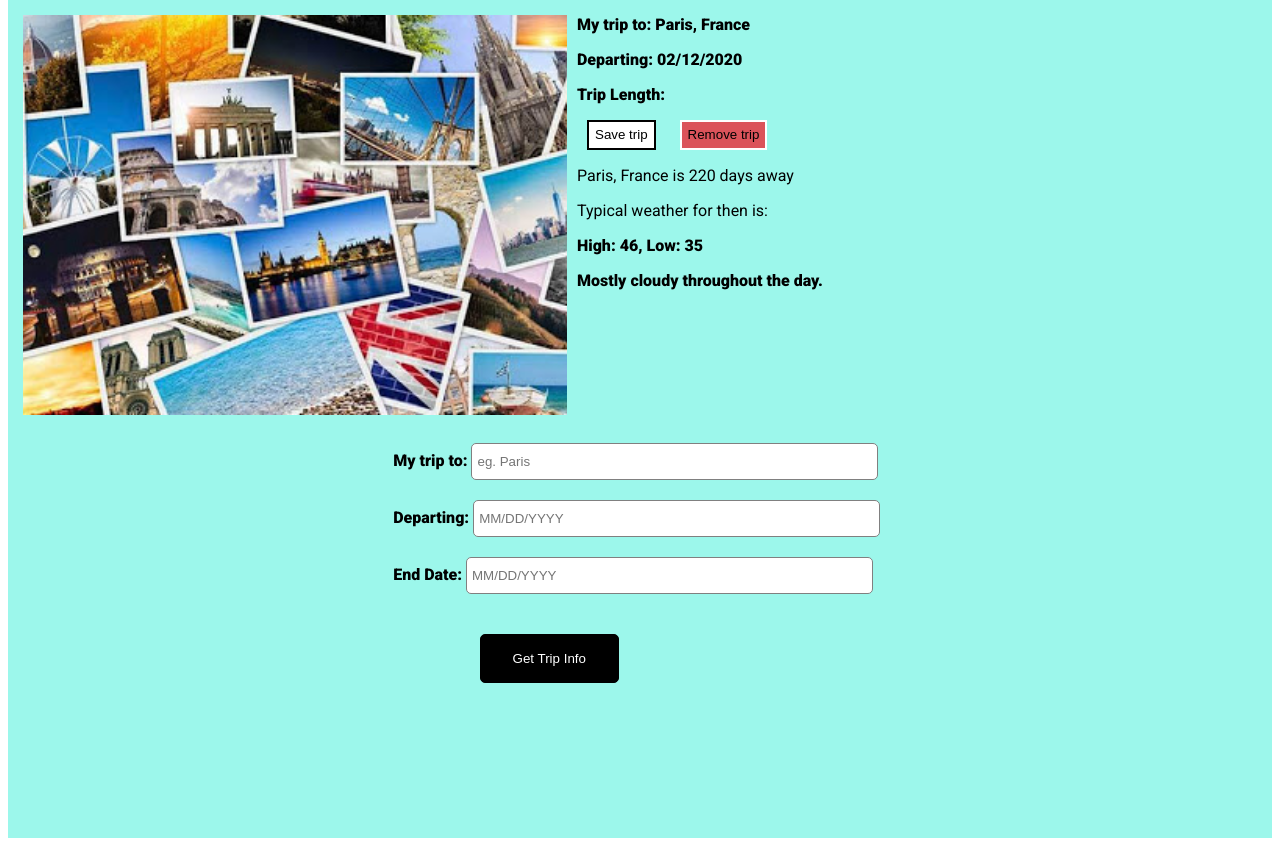
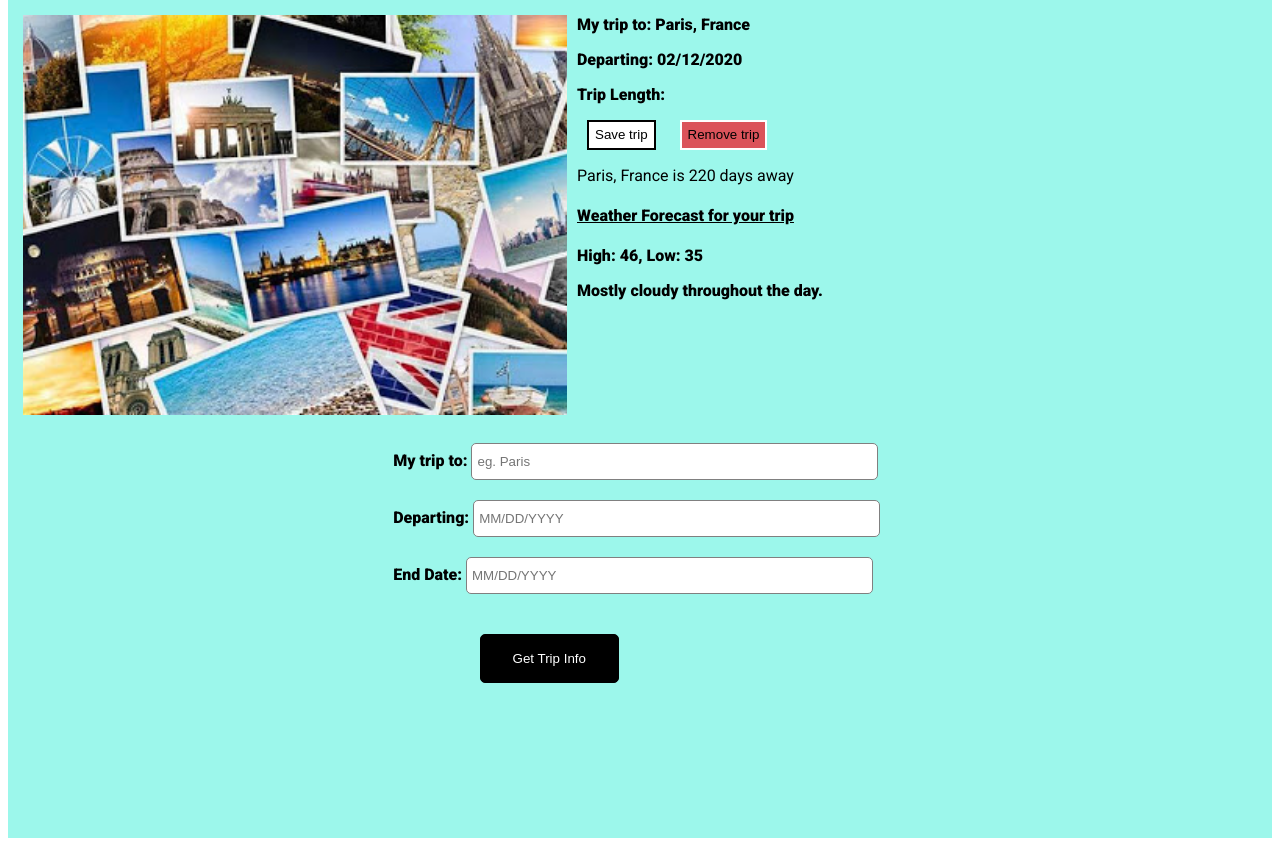
Before and after one commit to anantakrroy/FrontendNanodegree, a website built with webpack: page TravelApp_Capstone/src/client/views/index.html in a window 1280 px wide. Shown: the part 89-935 px from the top of the page. Built offline with nearby package versions, Linux system fonts and the light colour scheme.

Commit message:
Updated views and styles

```diff
--- a/TravelApp_Capstone/src/client/styles/style.scss
+++ b/TravelApp_Capstone/src/client/styles/style.scss
@@ -1,5 +1,9 @@
 body {
     font-family: Roboto, 'Segoe UI', Tahoma, Geneva, Verdana, sans-serif;
+}
+
+h4 {
+    text-decoration: underline;
 }
 
 .container {
--- a/TravelApp_Capstone/src/client/views/index.html
+++ b/TravelApp_Capstone/src/client/views/index.html
@@ -29,7 +29,7 @@
                     <button class="removeTripButton">Remove trip</button>
                 </div>
                 <p><span id="mainLocation">Paris, France</span> is <span id="timeSpan">220 days away</span></p>
-                <p>Typical weather for then is:</p>
+                <h4>Weather Forecast for your trip</h4>
                 <p><strong>High: <span id="high">46</span>, Low: <span id="low">35</span></strong></p>
                 <p><strong id="summary">Mostly cloudy throughout the day.</strong></p>
             </div>
```
